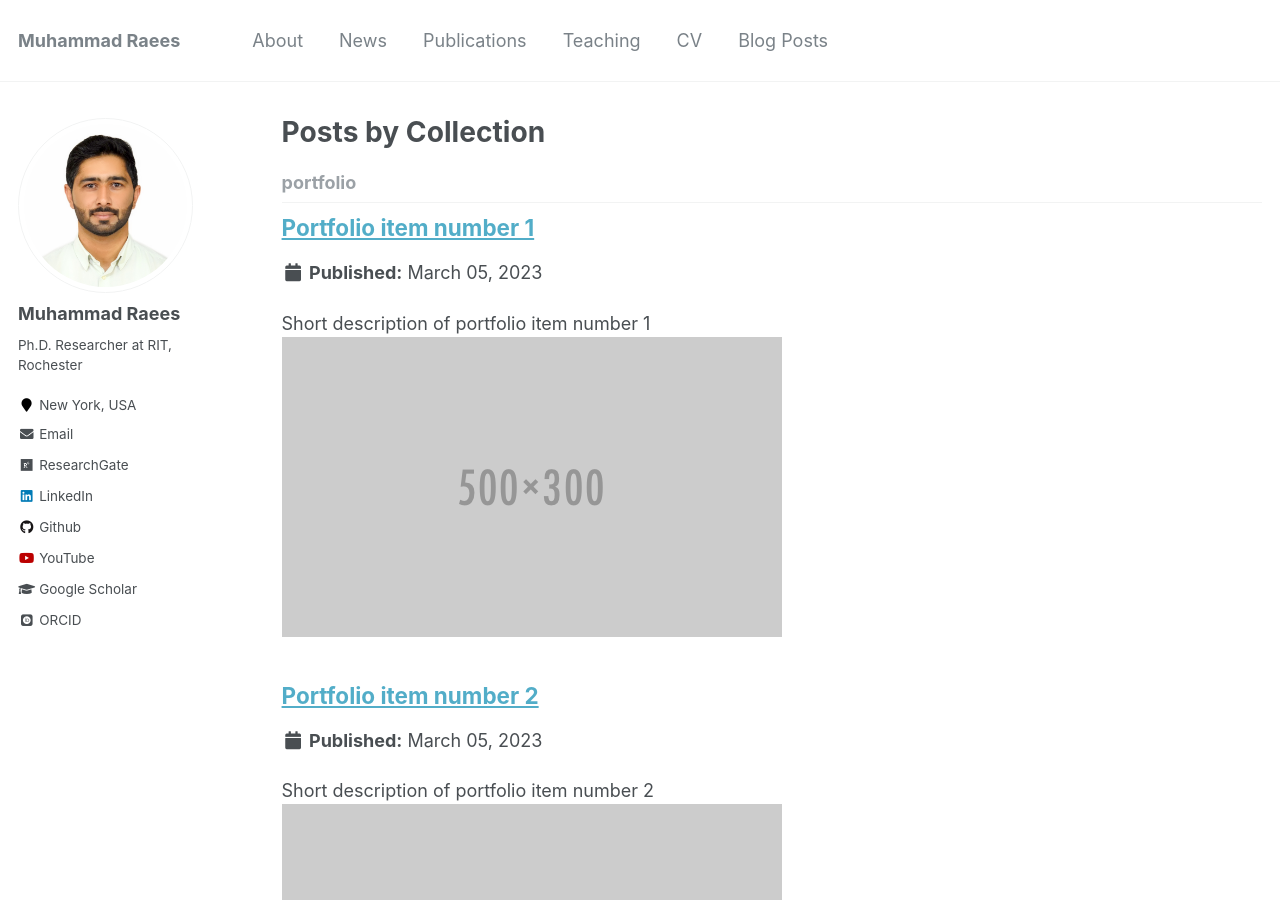
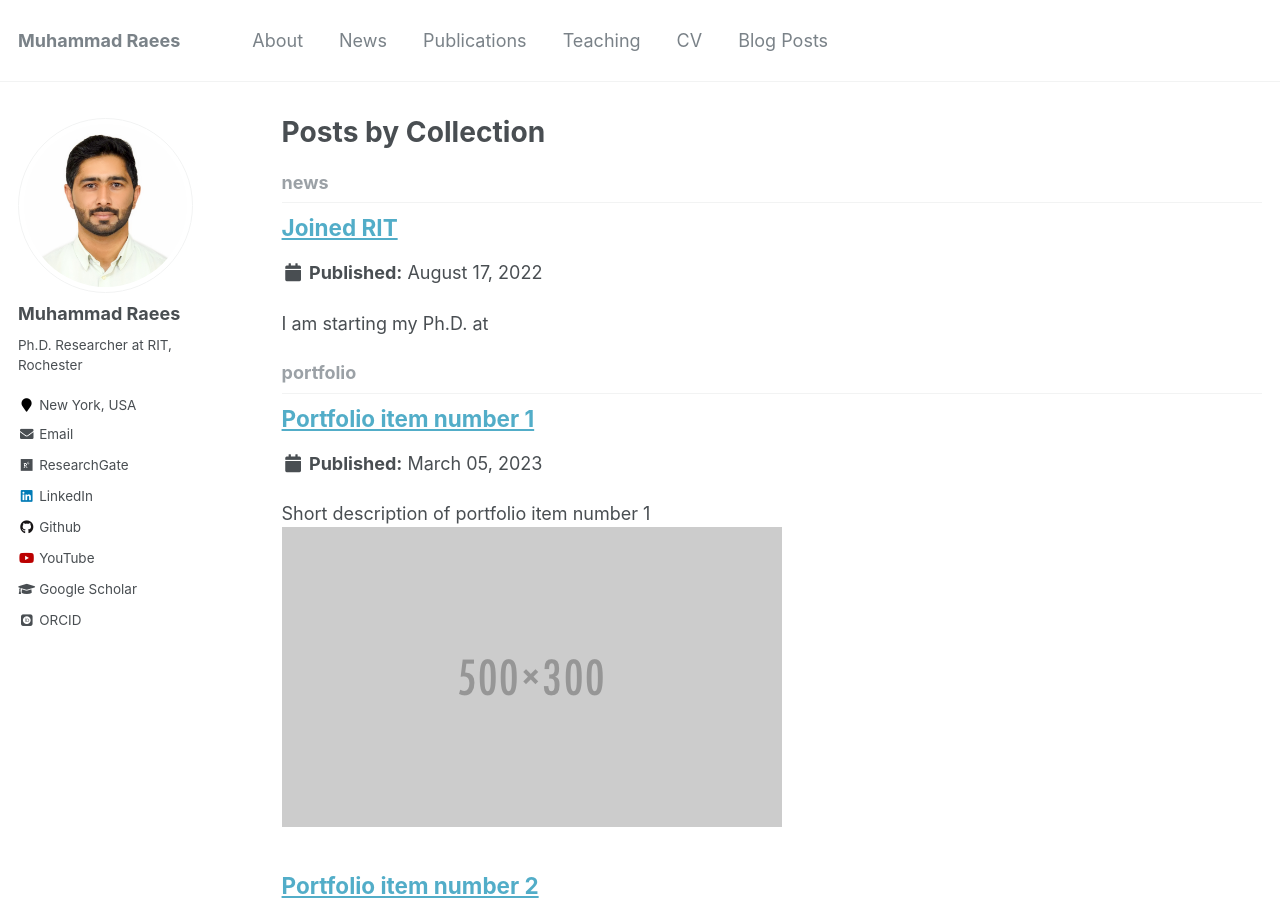
Before and after one commit to raeeschaudhary/raeeschaudhary.github.io, a Jekyll site: the page built from _pages/collection-archive.html, in a window 1280 px wide and 900 px high. Built offline with Jekyll 4.4.1, drawn with Linux system fonts in a browser that asks for light colours; some web fonts are replaced; some of the changed lines change nothing that is shown.

Commit message:
Update _config.yml

```diff
--- a/_config.yml
+++ b/_config.yml
@@ -178,6 +178,9 @@ collections:
   teaching:
     output: true
     permalink: /:collection/:path/
+  news:
+    output: true
+    permalink: /:collection/:path/
   publications:
     output: true
     permalink: /:collection/:path/
@@ -213,6 +216,15 @@ defaults:
   - scope:
       path: ""
       type: teaching
+    values:
+      layout: single
+      author_profile: true
+      share: true
+      comments: true
+  # _news
+  - scope:
+      path: ""
+      type: news
     values:
       layout: single
       author_profile: true
```
